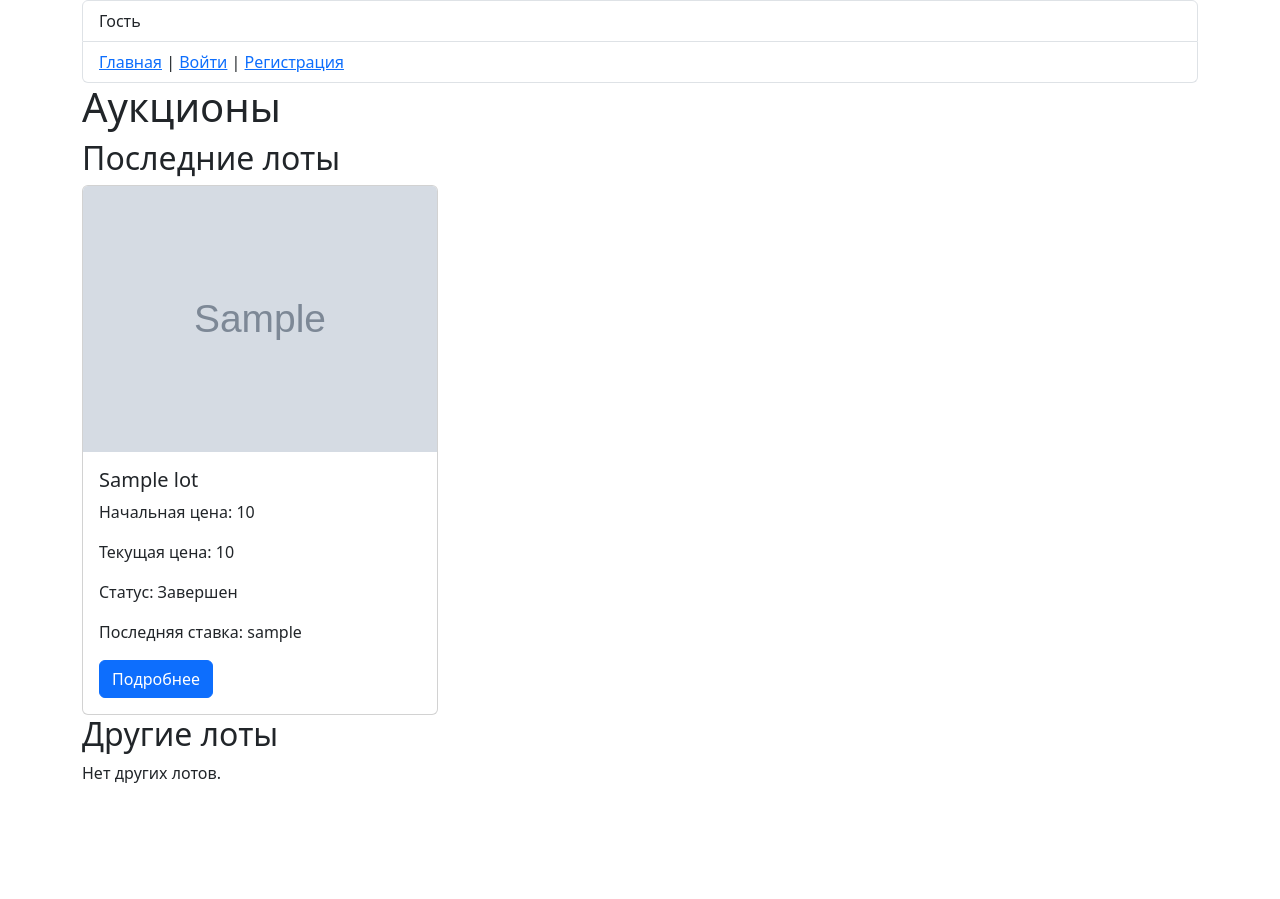
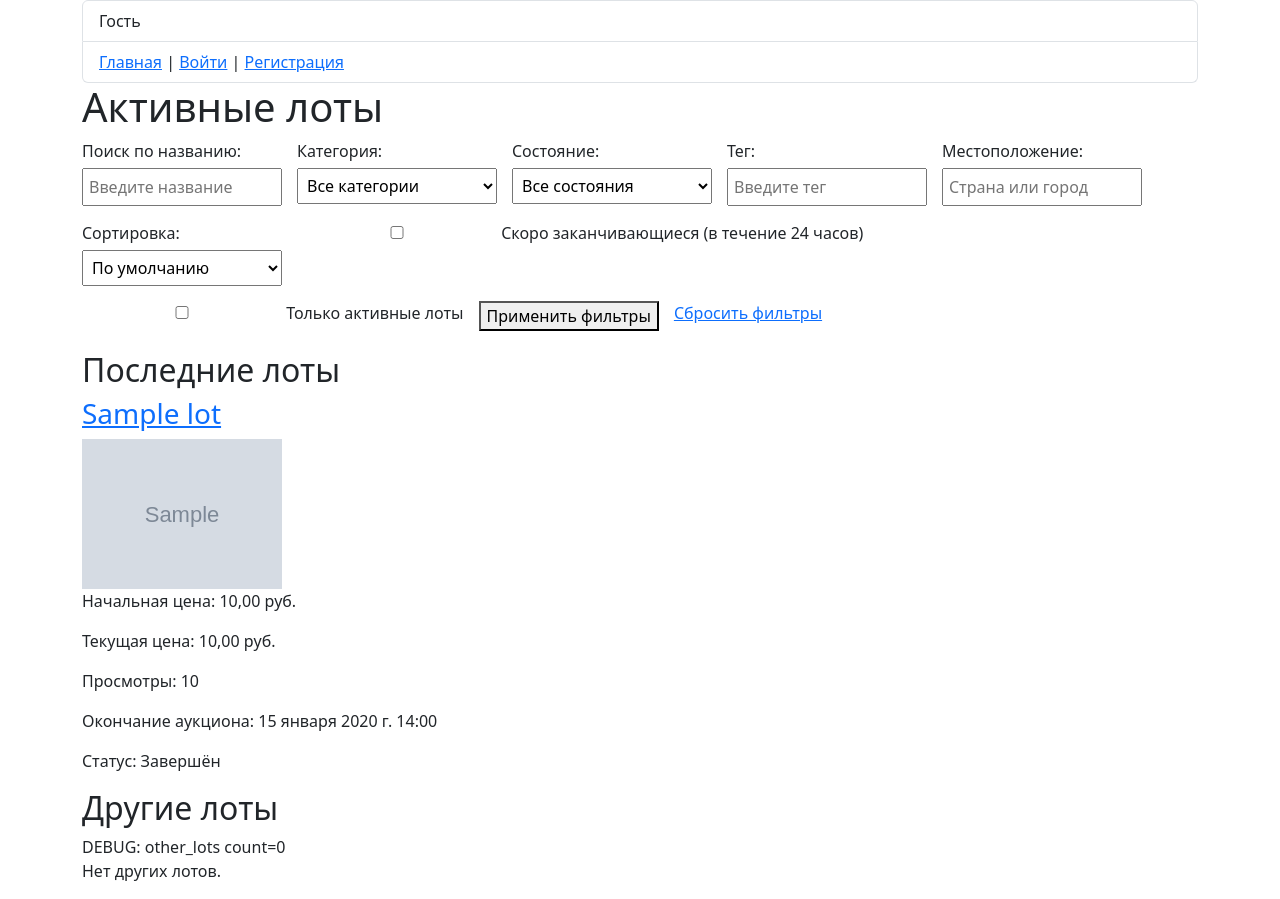
Before and after one commit to sov-M/auction_diplom1, a Django app: page / in a window 1280 px wide. Before the commit the page ends 783 px from the top, so only its background shows below. Run offline with Django 5.2, Linux system fonts and the light colour scheme; tables that the repository leaves empty hold one stand-in row (values such as "Sample post"); grey boxes marked "Sample" are stand-in pictures.

Commit message:
Добавлено: Фильтрация(категории, тегу, состоянию,, цене, дате, просмотрам, по количеству ставок, по местоположение) и поск(по названию)

```diff
--- a/auctions/models.py
+++ b/auctions/models.py
@@ -44,8 +44,8 @@ class Lot(models.Model):
     auction_end = models.DateTimeField()
     category = models.CharField(max_length=100, choices=CATEGORY_CHOICES, default='Транспорт')
     is_active = models.BooleanField(default=True)
+    views = models.PositiveIntegerField(default=0, verbose_name='Просмотры')  # Новое поле
 
-    # Новые поля
     condition = models.CharField(
         max_length=20,
         choices=CONDITION_CHOICES,
--- a/auctions/views.py
+++ b/auctions/views.py
@@ -7,49 +7,178 @@ from .models import Lot, Bid, Comment
 from .forms import LotForm, BidForm, CommentForm
 from django.utils import timezone
 from django.contrib import messages
-from django.db.models import Q, Max
+from django.db.models import Q, Max, Count
 from datetime import timedelta
 from django.http import JsonResponse
 import json
 
 class HomeView(View):
     def get(self, request):
-        # Получаем только активные лоты (где is_active=True)
-        active_lots = Lot.objects.filter(is_active=True).order_by('-created_at')
-        # Разделяем на последние 3 и остальные
-        latest_lots = active_lots[:3]
-        other_lots = active_lots[3:]
+        # По умолчанию берём все лоты
+        lots = Lot.objects.all()
+        print(f"Initial lots: {lots.count()}")  # Отладка: общее количество лотов
 
+        # Фильтрация
+        search_query = request.GET.get('search', '')
+        category = request.GET.get('category', '')
+        tag = request.GET.get('tag', '')
+        condition = request.GET.get('condition', '')
+        location = request.GET.get('location', '')
+        sort_by = request.GET.get('sort_by', '')
+        expiring_soon = request.GET.get('expiring_soon', '')
+        active_only = request.GET.get('active_only', '')
+
+        # Логирование для отладки
+        print(f"Filters: search={search_query}, category={category}, tag={tag}, condition={condition}, location={location}, sort_by={sort_by}, expiring_soon={expiring_soon}, active_only={active_only}")
+        print(f"Categories: {Lot.CATEGORY_CHOICES}")
+        print(f"Conditions: {Lot.CONDITION_CHOICES}")
+
+        # Проверка, применены ли фильтры
+        filters_applied = any([
+            search_query,
+            category,
+            tag,
+            condition,
+            location,
+            sort_by,
+            expiring_soon,
+            active_only
+        ])
+
+        # Фильтр для активных лотов
+        if active_only:
+            lots = lots.filter(is_active=True, auction_end__gt=timezone.now())
+            print(f"After active_only filter: {lots.count()}")
+
+        # Поиск по названию
+        if search_query:
+            lots = lots.filter(Q(title__icontains=search_query))
+            print(f"After search filter: {lots.count()}")
+
+        # Фильтр по категории
+        if category:
+            lots = lots.filter(category=category)
+            print(f"After category filter: {lots.count()}")
+
+        # Фильтр по тегу
+        if tag:
+            lots = lots.filter(tags__icontains=tag)
+            print(f"After tag filter: {lots.count()}")
+
+        # Фильтр по состоянию
+        if condition:
+            lots = lots.filter(condition=condition)
+            print(f"After condition filter: {lots.count()}")
+
+        # Фильтр по местоположению (страна или город)
+        if location:
+            lots = lots.filter(
+                Q(location_country__icontains=location) | Q(location_city__icontains=location)
+            )
+            print(f"After location filter: {lots.count()}")
+
+        # Фильтр по лотам, заканчивающимся в течение 24 часов
+        if expiring_soon:
+            lots = lots.filter(
+                auction_end__lte=timezone.now() + timedelta(hours=24)
+            )
+            print(f"After expiring_soon filter: {lots.count()}")
+
+        # Сортировка
+        if sort_by == 'price_desc':
+            lots = lots.order_by('-current_price', '-initial_price')
+        elif sort_by == 'price_asc':
+            lots = lots.order_by('current_price', 'initial_price')
+        elif sort_by == 'date_desc':
+            lots = lots.order_by('-created_at')
+        elif sort_by == 'date_asc':
+            lots = lots.order_by('created_at')
+        elif sort_by == 'views_desc':
+            lots = lots.order_by('-views')
+        elif sort_by == 'views_asc':
+            lots = lots.order_by('views')
+        elif sort_by == 'bids_desc':
+            lots = lots.annotate(bid_count=Count('bids')).order_by('-bid_count')
+        elif sort_by == 'bids_asc':
+            lots = lots.annotate(bid_count=Count('bids')).order_by('bid_count')
+        else:
+            lots = lots.order_by('-created_at')  # По умолчанию
+
+        # Разделение на последние 3 и остальные, если фильтры НЕ применены
+        if not filters_applied:
+            latest_lots = lots[:3]
+            other_lots = lots[3:]
+            print(f"Latest lots: {latest_lots.count()}, Other lots: {other_lots.count()}")
+        else:
+            latest_lots = None  # Не используем разделение
+            other_lots = None
+            print(f"Filtered lots: {lots.count()}")
+
+        # Подготовка данных для AJAX
         if request.headers.get('x-requested-with') == 'XMLHttpRequest':
-            return JsonResponse({
-                'latest_lots': [
-                    {
-                        'id': lot.id,
-                        'title': lot.title,
-                        'main_image': lot.main_image.url if lot.main_image else None,
-                        'initial_price': float(lot.initial_price),
-                        'current_price': float(lot.current_price) if lot.current_price else None,
-                        'is_auction_ended': lot.is_auction_ended(),
-                        'time_until': lot.auction_end.isoformat() if not lot.is_auction_ended() else '',
-                        'last_bidder': lot.bids.first().user.username if lot.bids.exists() else None
-                    } for lot in latest_lots
-                ],
-                'other_lots': [
-                    {
-                        'id': lot.id,
-                        'title': lot.title,
-                        'main_image': lot.main_image.url if lot.main_image else None,
-                        'initial_price': float(lot.initial_price),
-                        'current_price': float(lot.current_price) if lot.current_price else None,
-                        'is_auction_ended': lot.is_auction_ended(),
-                        'time_until': lot.auction_end.isoformat() if not lot.is_auction_ended() else ''
-                    } for lot in other_lots
-                ]
-            })
+            if filters_applied:
+                return JsonResponse({
+                    'lots': [
+                        {
+                            'id': lot.id,
+                            'title': lot.title,
+                            'main_image': lot.main_image.url if lot.main_image else None,
+                            'initial_price': float(lot.initial_price),
+                            'current_price': float(lot.current_price) if lot.current_price else None,
+                            'is_auction_ended': lot.is_auction_ended(),
+                            'time_until': lot.auction_end.isoformat() if not lot.is_auction_ended() else '',
+                            'views': lot.views,
+                        } for lot in lots
+                    ]
+                })
+            else:
+                return JsonResponse({
+                    'latest_lots': [
+                        {
+                            'id': lot.id,
+                            'title': lot.title,
+                            'main_image': lot.main_image.url if lot.main_image else None,
+                            'initial_price': float(lot.initial_price),
+                            'current_price': float(lot.current_price) if lot.current_price else None,
+                            'is_auction_ended': lot.is_auction_ended(),
+                            'time_until': lot.auction_end.isoformat() if not lot.is_auction_ended() else '',
+                            'last_bidder': lot.bids.first().user.username if lot.bids.exists() else None,
+                            'views': lot.views,
+                        } for lot in latest_lots
+                    ],
+                    'other_lots': [
+                        {
+                            'id': lot.id,
+                            'title': lot.title,
+                            'main_image': lot.main_image.url if lot.main_image else None,
+                            'initial_price': float(lot.initial_price),
+                            'current_price': float(lot.current_price) if lot.current_price else None,
+                            'is_auction_ended': lot.is_auction_ended(),
+                            'time_until': lot.auction_end.isoformat() if not lot.is_auction_ended() else '',
+                            'views': lot.views,
+                        } for lot in other_lots
+                    ]
+                })
+
+        # Данные для формы фильтрации
+        categories = Lot.CATEGORY_CHOICES
+        conditions = Lot.CONDITION_CHOICES
 
         return render(request, 'auctions/home.html', {
-            'latest_lots': latest_lots,
-            'other_lots': other_lots,
+            'lots': lots if filters_applied else None,
+            'latest_lots': latest_lots if not filters_applied else None,
+            'other_lots': other_lots if not filters_applied else None,
+            'categories': categories,
+            'conditions': conditions,
+            'search_query': search_query,
+            'selected_category': category,
+            'selected_condition': condition,
+            'selected_tag': tag,
+            'selected_location': location,
+            'sort_by': sort_by,
+            'expiring_soon': expiring_soon,
+            'active_only': active_only,
+            'filters_applied': filters_applied,
         })
 
 class LotDetailView(View):
@@ -59,6 +188,10 @@ class LotDetailView(View):
         bid_form = BidForm(lot=lot) if request.user.is_authenticated and not is_author else None
         comment_form = CommentForm() if request.user.is_authenticated else None
         unique_bidders = lot.bids.values('user__username').annotate(max_amount=Max('amount')).order_by('-max_amount')[:3]
+
+        # Увеличиваем количество просмотров
+        lot.views += 1
+        lot.save()
 
         location = "Не указано"
         if lot.location_country or lot.location_city:
@@ -96,72 +229,6 @@ class LotDetailView(View):
             'is_author': is_author,
             'unique_bidders': unique_bidders,
         })
-
-    def post(self, request, pk):
-        lot = get_object_or_404(Lot, pk=pk)
-        is_author = request.user.is_authenticated and lot.created_by == request.user
-
-        if not request.user.is_authenticated:
-            messages.error(request, "Авторизуйтесь, чтобы сделать ставку или оставить комментарий.")
-            return redirect('login')
-
-        if 'cancel_lot' in request.POST and is_author:
-            if lot.has_bids():
-                messages.error(request, "Нельзя отменить лот, на который уже сделаны ставки.")
-            else:
-                lot.delete()
-                messages.success(request, "Лот успешно отменен.")
-            return redirect('user_lots')
-
-        if is_author and 'bid' in request.POST:
-            messages.error(request, "Вы не можете делать ставки на свой лот.")
-            return redirect('lot_detail', pk=lot.pk)
-
-        if lot.is_auction_ended():
-            messages.error(request, "Аукцион завершён, действия больше не доступны.")
-            return redirect('lot_detail', pk=pk)
-
-        if 'bid' in request.POST:
-            if is_author:
-                messages.error(request, "Вы не можете делать ставки на свой лот.")
-                return redirect('lot_detail', pk=pk)
-
-            # Проверка на максимум 3 активных лота для участия
-            active_bidded_lots = Lot.objects.filter(
-                bids__user=request.user,
-                is_active=True,
-                auction_end__gt=timezone.now()
-            ).distinct().count()
-            if active_bidded_lots >= 3:
-                messages.error(request, "Вы не можете участвовать более чем в 3 лотах одновременно.")
-                return redirect('lot_detail', pk=pk)
-
-            bid_form = BidForm(request.POST, lot=lot)
-            if bid_form.is_valid():
-                bid = bid_form.save(commit=False)
-                bid.user = request.user
-                bid.lot = lot
-                bid.save()
-                lot.current_price = bid.amount
-                lot.save()
-                messages.success(request, "Ваша ставка успешно принята.")
-            else:
-                messages.error(request, "Ошибка в ставке. Проверьте введённую сумму.")
-            return redirect('lot_detail', pk=pk)
-
-        if 'comment' in request.POST:
-            comment_form = CommentForm(request.POST)
-            if comment_form.is_valid():
-                comment = comment_form.save(commit=False)
-                comment.user = request.user
-                comment.lot = lot
-                comment.save()
-                messages.success(request, "Комментарий успешно добавлен.")
-            else:
-                messages.error(request, "Ошибка в комментарии. Проверьте введённые данные.")
-            return redirect('lot_detail', pk=pk)
-
-        return redirect('lot_detail', pk=pk)
 
 class CreateLotView(LoginRequiredMixin, View):
     def get(self, request):
--- a/templates/auctions/home.html
+++ b/templates/auctions/home.html
@@ -1,58 +1,165 @@
 <!-- templates/auctions/home.html -->
+{% extends 'base.html' %}
+{% block content %}
+<h1>Активные лоты</h1>
 
-{% extends 'base.html' %}
-{% block page_id %}home{% endblock %}
-{% block content %}
-<h1>Аукционы</h1>
+<!-- Форма фильтрации -->
+<form method="get" class="filter-form">
+    <div class="filter-group">
+        <label for="search">Поиск по названию:</label>
+        <input type="text" name="search" id="search" value="{{ search_query }}" placeholder="Введите название">
+    </div>
 
-<h2>Последние лоты</h2>
-<div class="row" id="latest-lots">
-    {% for lot in latest_lots %}
-    <div class="col-md-4">
-        <div class="card">
+    <div class="filter-group">
+        <label for="category">Категория:</label>
+        <select name="category" id="category">
+            <option value="">Все категории</option>
+            {% for cat_value, cat_label in categories %}
+            <option value="{{ cat_value }}" {% if selected_category == cat_value %}selected{% endif %}>
+                {{ cat_label }}
+            </option>
+            {% endfor %}
+        </select>
+    </div>
+
+    <div class="filter-group">
+        <label for="condition">Состояние:</label>
+        <select name="condition" id="condition">
+            <option value="">Все состояния</option>
+            {% for cond_value, cond_label in conditions %}
+            <option value="{{ cond_value }}" {% if selected_condition == cond_value %}selected{% endif %}>
+                {{ cond_label }}
+            </option>
+            {% endfor %}
+        </select>
+    </div>
+
+    <div class="filter-group">
+        <label for="tag">Тег:</label>
+        <input type="text" name="tag" id="tag" value="{{ selected_tag }}" placeholder="Введите тег">
+    </div>
+
+    <div class="filter-group">
+        <label for="location">Местоположение:</label>
+        <input type="text" name="location" id="location" value="{{ selected_location }}" placeholder="Страна или город">
+    </div>
+
+    <div class="filter-group">
+        <label for="sort_by">Сортировка:</label>
+        <select name="sort_by" id="sort_by">
+            <option value="">По умолчанию</option>
+            <option value="price_desc" {% if sort_by == 'price_desc' %}selected{% endif %}>Цена (убывание)</option>
+            <option value="price_asc" {% if sort_by == 'price_asc' %}selected{% endif %}>Цена (возрастание)</option>
+            <option value="date_desc" {% if sort_by == 'date_desc' %}selected{% endif %}>Дата (новые)</option>
+            <option value="date_asc" {% if sort_by == 'date_asc' %}selected{% endif %}>Дата (старые)</option>
+            <option value="views_desc" {% if sort_by == 'views_desc' %}selected{% endif %}>Просмотры (больше)</option>
+            <option value="views_asc" {% if sort_by == 'views_asc' %}selected{% endif %}>Просмотры (меньше)</option>
+            <option value="bids_desc" {% if sort_by == 'bids_desc' %}selected{% endif %}>Ставки (больше)</option>
+            <option value="bids_asc" {% if sort_by == 'bids_asc' %}selected{% endif %}>Ставки (меньше)</option>
+        </select>
+    </div>
+
+    <div class="filter-group">
+        <label for="expiring_soon">
+            <input type="checkbox" name="expiring_soon" id="expiring_soon" value="1" {% if expiring_soon %}checked{% endif %}>
+            Скоро заканчивающиеся (в течение 24 часов)
+        </label>
+    </div>
+
+    <div class="filter-group">
+        <label for="active_only">
+            <input type="checkbox" name="active_only" id="active_only" value="1" {% if active_only %}checked{% endif %}>
+            Только активные лоты
+        </label>
+    </div>
+
+    <button type="submit">Применить фильтры</button>
+    <a href="{% url 'home' %}">Сбросить фильтры</a>
+</form>
+
+<!-- Стили для формы -->
+<style>
+    .filter-form {
+        display: flex;
+        flex-wrap: wrap;
+        gap: 15px;
+        margin-bottom: 20px;
+    }
+
+    .filter-group {
+        display: flex;
+        flex-direction: column;
+    }
+
+    .filter-group label {
+        margin-bottom: 5px;
+    }
+
+    .filter-group input,
+    .filter-group select {
+        padding: 5px;
+        width: 200px;
+    }
+</style>
+
+<!-- Отображение лотов -->
+{% if filters_applied %}
+    <h2>Отфильтрованные лоты</h2>
+    <div class="lot-list">
+        {% for lot in lots %}
+        <div class="lot">
+            <h3><a href="{% url 'lot_detail' lot.pk %}">{{ lot.title }}</a></h3>
             {% if lot.main_image %}
-            <img src="{{ lot.main_image.url }}" class="card-img-top" alt="{{ lot.title }}">
+            <img src="{{ lot.main_image.url }}" alt="{{ lot.title }}" style="max-width: 200px;">
             {% endif %}
-            <div class="card-body">
-                <h5 class="card-title">{{ lot.title }}</h5>
-                {% if not lot.is_auction_ended %}
-                <p>Время до окончания: {{ lot.auction_end|timeuntil }}</p>
-                {% endif %}
-                <p>Начальная цена: {{ lot.initial_price }}</p>
-                <p>Текущая цена: {{ lot.current_price|default:"Нет ставок" }}</p>
-                <p>Статус: {% if not lot.is_auction_ended %}Активен{% else %}Завершен{% endif %}</p>
-                <p>Последняя ставка: {{ lot.bids.first.user.username|default:"Нет участников" }}</p>
-                <a href="{% url 'lot_detail' lot.pk %}" class="btn btn-primary">Подробнее</a>
-            </div>
-        </div>
+            <p>Начальная цена: {{ lot.initial_price }} руб.</p>
+            <p>Текущая цена: {% if lot.current_price %}{{ lot.current_price }} руб.{% else %}Нет ставок{% endif %}</p>
+            <p>Просмотры: {{ lot.views }}</p>
+            <p>Окончание аукциона: {{ lot.auction_end }}</p>
+            <p>Статус: {% if lot.is_auction_ended %}Завершён{% else %}Активен{% endif %}</p>
         </div>
         {% empty %}
-    <p>Нет активных лотов.</p>
+        <p>Нет лотов, соответствующих фильтрам.</p>
+        {% endfor %}
+    </div>
+{% else %}
+    <h2>Последние лоты</h2>
+    <div class="lot-list">
+        {% for lot in latest_lots %}
+        <div class="lot">
+            <h3><a href="{% url 'lot_detail' lot.pk %}">{{ lot.title }}</a></h3>
+            {% if lot.main_image %}
+            <img src="{{ lot.main_image.url }}" alt="{{ lot.title }}" style="max-width: 200px;">
+            {% endif %}
+            <p>Начальная цена: {{ lot.initial_price }} руб.</p>
+            <p>Текущая цена: {% if lot.current_price %}{{ lot.current_price }} руб.{% else %}Нет ставок{% endif %}</p>
+            <p>Просмотры: {{ lot.views }}</p>
+            <p>Окончание аукциона: {{ lot.auction_end }}</p>
+            <p>Статус: {% if lot.is_auction_ended %}Завершён{% else %}Активен{% endif %}</p>
+        </div>
+        {% empty %}
+        <p>Нет лотов, соответствующих фильтрам.</p>
         {% endfor %}
     </div>
 
     <h2>Другие лоты</h2>
-<div class="row" id="other-lots">
+    <div>DEBUG: other_lots count={{ other_lots|length }}</div>
+    <div class="lot-list">
         {% for lot in other_lots %}
-    <div class="col-md-4">
-        <div class="card">
+        <div class="lot">
+            <h3><a href="{% url 'lot_detail' lot.pk %}">{{ lot.title }}</a></h3>
             {% if lot.main_image %}
-            <img src="{{ lot.main_image.url }}" class="card-img-top" alt="{{ lot.title }}">
+            <img src="{{ lot.main_image.url }}" alt="{{ lot.title }}" style="max-width: 200px;">
             {% endif %}
-            <div class="card-body">
-                <h5 class="card-title">{{ lot.title }}</h5>
-                {% if not lot.is_auction_ended %}
-                <p>Время до окончания: {{ lot.auction_end|timeuntil }}</p>
-                {% endif %}
-                <p>Начальная цена: {{ lot.initial_price }}</p>
-                <p>Текущая цена: {{ lot.current_price|default:"Нет ставок" }}</p>
-                <p>Статус: {% if not lot.is_auction_ended %}Активен{% else %}Завершен{% endif %}</p>
-                <a href="{% url 'lot_detail' lot.pk %}" class="btn btn-primary">Подробнее</a>
-            </div>
-        </div>
+            <p>Начальная цена: {{ lot.initial_price }} руб.</p>
+            <p>Текущая цена: {% if lot.current_price %}{{ lot.current_price }} руб.{% else %}Нет ставок{% endif %}</p>
+            <p>Просмотры: {{ lot.views }}</p>
+            <p>Окончание аукциона: {{ lot.auction_end }}</p>
+            <p>Статус: {% if lot.is_auction_ended %}Завершён{% else %}Активен{% endif %}</p>
         </div>
         {% empty %}
         <p>Нет других лотов.</p>
         {% endfor %}
     </div>
+{% endif %}
 {% endblock %}
```
Also changed, not shown: README.txt, auctions/migrations/0003_lot_views.py (added). Lines whose indentation alone changed are shown as unchanged.
